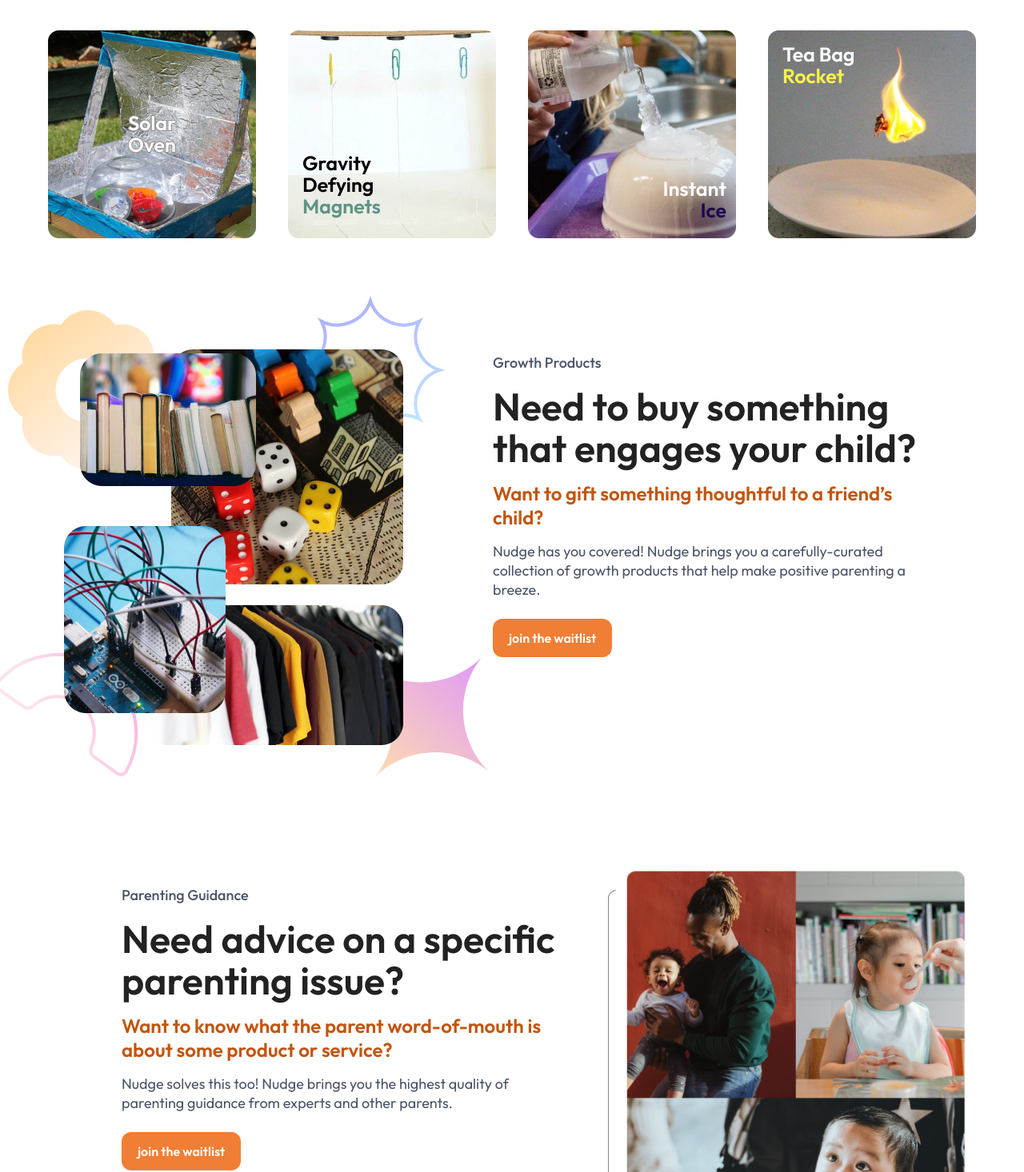
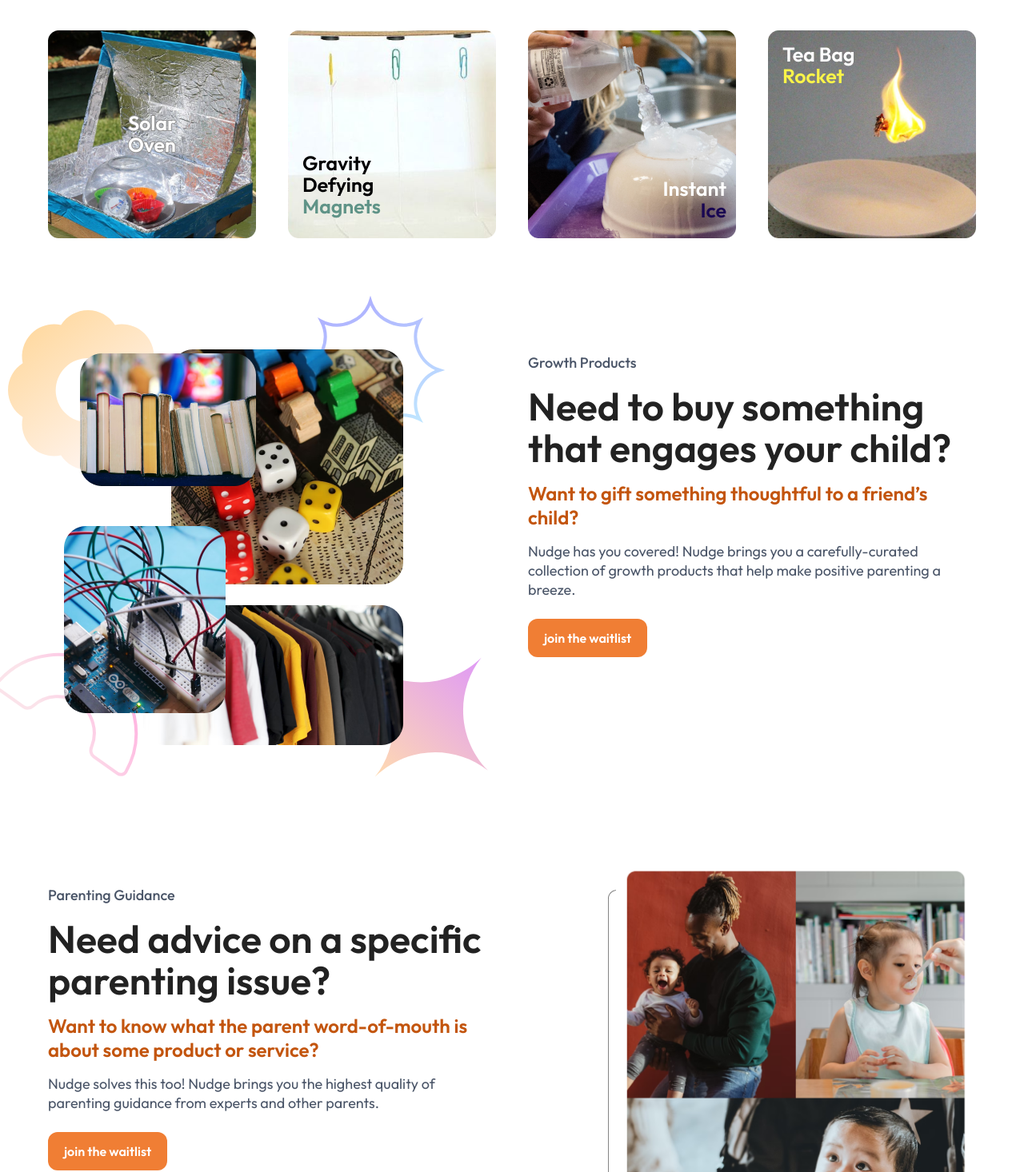
Before and after one commit to nudge-parenting/nudge-website, a Next.js app: page / in a window 1280 px wide. Shown: the part 3430-4896 px from the top of the page at 80% size. Built offline with nearby package versions, Linux system fonts and the light colour scheme.

Commit message:
resolved warnings for deploying

```diff
--- a/components/General/MenuToggle.js
+++ b/components/General/MenuToggle.js
@@ -11,7 +11,7 @@
 	/>
 );
 
-export const MenuToggle = ({ toggle }) => (
+const MenuToggle = ({ toggle }) => (
 	<button
 		onClick={toggle}
 		style={{
@@ -51,3 +51,5 @@
 		</svg>
 	</button>
 );
+
+export default MenuToggle;
--- a/components/General/Navigation.js
+++ b/components/General/Navigation.js
@@ -6,7 +6,7 @@
 import { useRouter } from "next/router";
 import React from "react";
 import Button from "./Button";
-import { MenuToggle } from "./MenuToggle";
+import MenuToggle from "./MenuToggle";
 
 const MotionSquare = motion(Square);
 
--- a/components/Home/GrowthProductsSection.js
+++ b/components/Home/GrowthProductsSection.js
@@ -23,6 +23,7 @@
 			// justifyContent="space-between"
 			py="12"
 			alignItems={{ base: "center", xl: "start" }}
+			justifyContent="space-between"
 		>
 			<Box
 				h={{
--- a/components/Home/ParentingServicesSection.js
+++ b/components/Home/ParentingServicesSection.js
@@ -30,6 +30,7 @@
 			mx={{ base: "0px", xl: "auto" }}
 			py="12"
 			alignItems={{ base: "left", xl: "center" }}
+			justifyContent="space-between"
 		>
 			<Image
 				src="./home/parenting-services.png"
```
Also changed, not shown: 1 other file (tests, documents, lock files or other folders).
